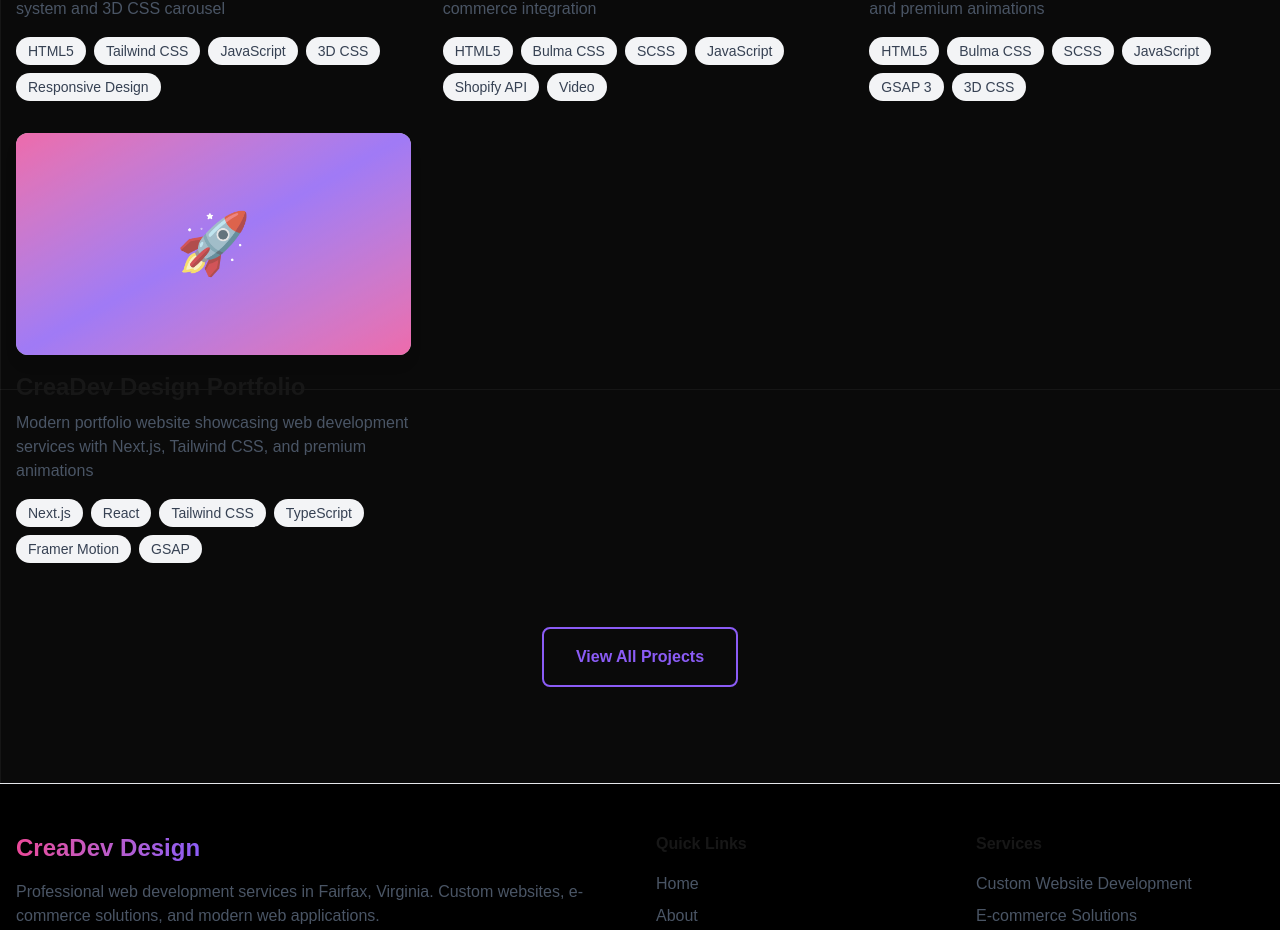
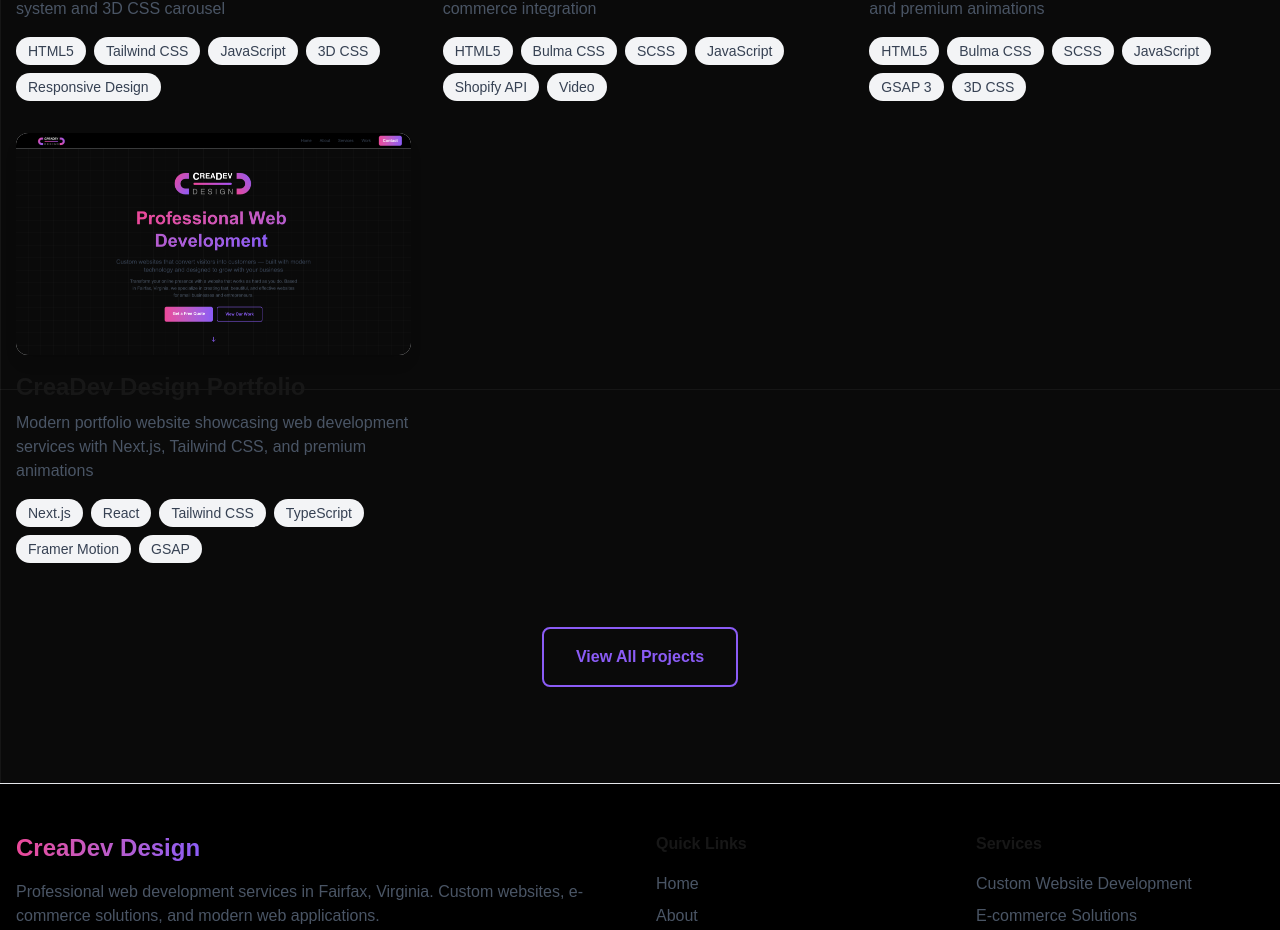
Before and after one commit to yaserhdev/creadev-design, a Next.js app: page / in a window 1280 px wide. Shown: the part 4411-5341 px from the top of the page. Built offline with nearby package versions, Linux system fonts and the light colour scheme.

Commit message:
Added project and finalized styles

```diff
--- a/app/work/page.tsx
+++ b/app/work/page.tsx
@@ -19,6 +19,7 @@ const projectImages: Record<string, string> = {
   'noosh-grill': '/images/projects/noosh_grill.png',
   'delavilla-productions': '/images/projects/de_la_villa.png',
   'mr-xtractor': '/images/projects/mr_xtractor.png',
+  'creadev-design': '/images/projects/creadev_design.png',
 };
 
 // Get unique technologies across all projects
--- a/components/sections/WorkGallery.tsx
+++ b/components/sections/WorkGallery.tsx
@@ -11,6 +11,7 @@ const projectImages: Record<string, string> = {
   'noosh-grill': '/images/projects/noosh_grill.png',
   'delavilla-productions': '/images/projects/de_la_villa.png',
   'mr-xtractor': '/images/projects/mr_xtractor.png',
+  'creadev-design': '/images/projects/creadev_design.png',
 };
 
 export default function WorkGallery() {
```
Also changed, not shown: 1 other file (tests, documents, lock files or other folders).
